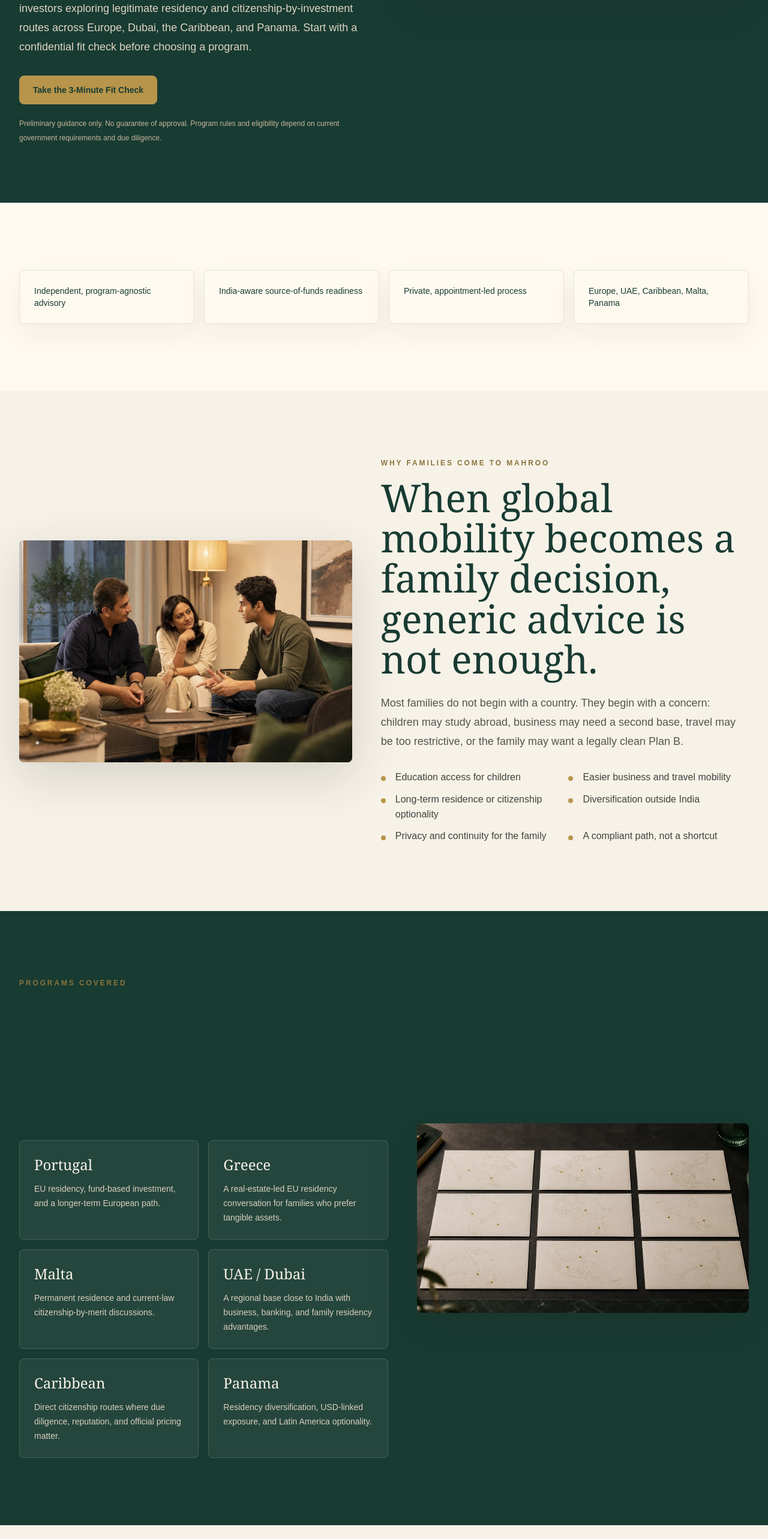
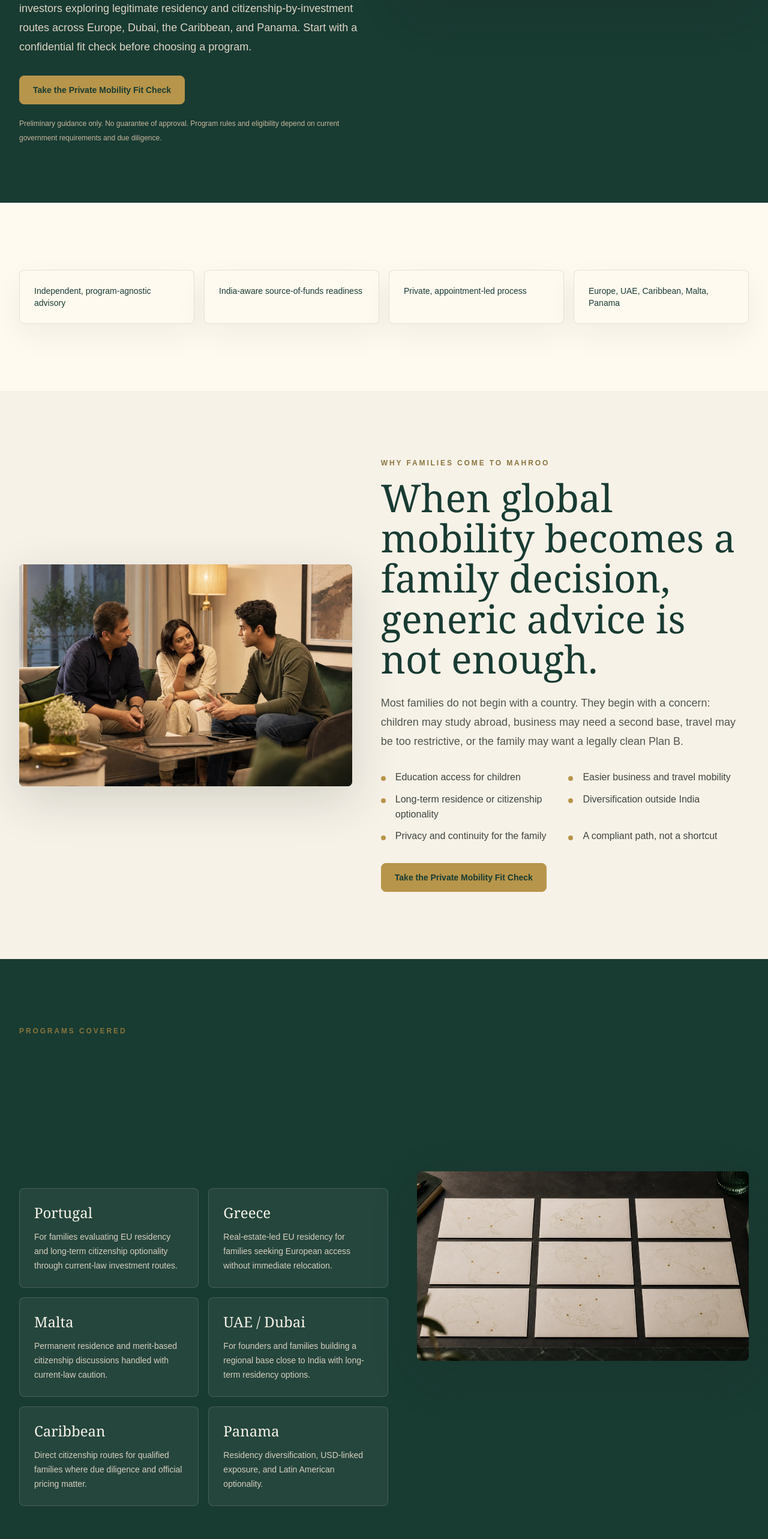
Before and after one commit to iamshravan18/mahroo, a Next.js app: page / in a window 1280 px wide. Shown: the part 780-3346 px from the top of the page at 60% size. Built offline with nearby package versions, Linux system fonts and the light colour scheme.

Commit message:
fix: address launch funnel audit

```diff
--- a/app/components.tsx
+++ b/app/components.tsx
@@ -40,7 +40,7 @@ export function Footer() {
         </div>
         <div className="text-sm leading-8 text-[#d8cfbf]">
           <Link className="block" href="/fit-check">Private Mobility Fit Check</Link>
-          <Link className="block" href="/consultation">Private Consultation</Link>
+          <Link className="block" href="/consultation">Confidential Consultation</Link>
           <Link className="block" href="/privacy">Privacy and Disclaimer</Link>
         </div>
         <div className="text-sm leading-7 text-[#d8cfbf]">
@@ -118,10 +118,10 @@ export function CTAGroup() {
   return (
     <div className="mt-8 flex flex-col gap-3 sm:flex-row">
       <Link href="/fit-check" className="btn">
-        Take the 3-Minute Fit Check
+        Take the Private Mobility Fit Check
       </Link>
       <Link href="/consultation" className="btn btn-secondary">
-        Book a Private Consultation
+        Request a Confidential Consultation
       </Link>
     </div>
   );
--- a/app/consultation/consultation-form.tsx
+++ b/app/consultation/consultation-form.tsx
@@ -147,7 +147,7 @@ export function ConsultationForm() {
       ) : null}
 
       <button className="btn mt-8 w-full sm:w-auto" disabled={status === "submitting"} type="submit">
-        {status === "submitting" ? "Sending qualifier..." : "Submit Private Qualifier"}
+        {status === "submitting" ? "Sending qualifier..." : "Request a Confidential Consultation"}
       </button>
     </form>
   );
--- a/app/data.ts
+++ b/app/data.ts
@@ -170,12 +170,12 @@ export const imageAssets: ImageAsset[] = [
 ];
 
 export const programs = [
-  ["Portugal", "EU residency, fund-based investment, and a longer-term European path."],
-  ["Greece", "A real-estate-led EU residency conversation for families who prefer tangible assets."],
-  ["Malta", "Permanent residence and current-law citizenship-by-merit discussions."],
-  ["UAE / Dubai", "A regional base close to India with business, banking, and family residency advantages."],
-  ["Caribbean", "Direct citizenship routes where due diligence, reputation, and official pricing matter."],
-  ["Panama", "Residency diversification, USD-linked exposure, and Latin America optionality."],
+  ["Portugal", "For families evaluating EU residency and long-term citizenship optionality through current-law investment routes."],
+  ["Greece", "Real-estate-led EU residency for families seeking European access without immediate relocation."],
+  ["Malta", "Permanent residence and merit-based citizenship discussions handled with current-law caution."],
+  ["UAE / Dubai", "For founders and families building a regional base close to India with long-term residency options."],
+  ["Caribbean", "Direct citizenship routes for qualified families where due diligence and official pricing matter."],
+  ["Panama", "Residency diversification, USD-linked exposure, and Latin American optionality."],
 ];
 
 export const results: ResultSegment[] = [
@@ -193,7 +193,7 @@ export const results: ResultSegment[] = [
       "How many family members must be included",
       "Whether your Indian source-of-funds file is ready",
     ],
-    cta: "Request a Private Europe Options Review",
+    cta: "Request a Confidential Consultation",
     qualified: true,
   },
   {
@@ -227,7 +227,7 @@ export const results: ResultSegment[] = [
       "Due diligence and source-of-funds readiness",
       "Whether donation or real estate is appropriate",
     ],
-    cta: "Book a Citizenship Route Review",
+    cta: "Request a Confidential Citizenship Review",
     qualified: true,
   },
   {
@@ -261,7 +261,7 @@ export const results: ResultSegment[] = [
       "Indian compliance and source-of-funds readiness",
       "Sequencing what to do now, next, and later",
     ],
-    cta: "Request a Private Strategy Call",
+    cta: "Request a Confidential Strategy Call",
     qualified: true,
   },
   {
@@ -295,7 +295,7 @@ export const results: ResultSegment[] = [
       "Review whether licensed counsel is required",
       "Decide if a formal application should wait",
     ],
-    cta: "Submit Private Review Qualifier",
+    cta: "Request a Confidential Manual Review",
     qualified: false,
   },
 ];
@@ -354,6 +354,7 @@ export const fitCheckQuestions: FitCheckQuestion[] = [
       { label: "USD 350k-600k", value: "350-600" },
       { label: "USD 600k-1M", value: "600-1000" },
       { label: "USD 1M+", value: "1000-plus" },
+      { label: "Prefer to discuss privately", value: "private-budget" },
     ],
   },
   {
--- a/app/fit-check/fit-check-form.tsx
+++ b/app/fit-check/fit-check-form.tsx
@@ -74,6 +74,7 @@ export function FitCheckForm({ resultLabels }: { resultLabels: ResultLabel[] })
   const router = useRouter();
   const [answers, setAnswers] = useState<Answers>({});
   const [contact, setContact] = useState<Contact>(initialContact);
+  const [consent, setConsent] = useState(false);
   const [status, setStatus] = useState<"idle" | "submitting" | "error">("idle");
 
   const answeredCount = Object.keys(answers).length;
@@ -88,7 +89,7 @@ export function FitCheckForm({ resultLabels }: { resultLabels: ResultLabel[] })
 
   async function submitFitCheck(event: React.FormEvent<HTMLFormElement>) {
     event.preventDefault();
-    if (!isComplete || !contactComplete || status === "submitting") {
+    if (!isComplete || !contactComplete || !consent || status === "submitting") {
       return;
     }
 
@@ -208,14 +209,26 @@ export function FitCheckForm({ resultLabels }: { resultLabels: ResultLabel[] })
           </div>
         </fieldset>
 
+        <label className="flex items-start gap-3 rounded-lg border border-[#b7954a]/30 bg-[#fffaf0] p-4 text-sm leading-6 text-[#52564f]">
+          <input
+            className="mt-1 accent-[#183b32]"
+            checked={consent}
+            required
+            type="checkbox"
+            onChange={(event) => setConsent(event.target.checked)}
+          />
+          I consent to Mahroo reviewing these answers to prepare my private result brief.
+          No partial quiz data is submitted before this step.
+        </label>
+
         {status === "error" ? (
           <p className="rounded-lg border border-[#b7954a]/40 bg-[#fffaf0] p-4 text-sm text-[#6a562a]">
             The submission did not go through. Please check the fields and try again.
           </p>
         ) : null}
 
-        <button className="btn w-full sm:w-auto" disabled={!isComplete || !contactComplete || status === "submitting"} type="submit">
-          {status === "submitting" ? "Preparing your result..." : "Show My Private Result"}
+        <button className="btn w-full sm:w-auto" disabled={!isComplete || !contactComplete || !consent || status === "submitting"} type="submit">
+          {status === "submitting" ? "Preparing your result..." : "Obtain My Private Result"}
         </button>
       </div>
     </form>
--- a/app/page.tsx
+++ b/app/page.tsx
@@ -88,6 +88,9 @@ export default function Home() {
                   <div key={item} className="check-item">{item}</div>
                 ))}
               </div>
+              <Link className="btn mt-8" href="/fit-check">
+                Take the Private Mobility Fit Check
+              </Link>
             </div>
           </div>
         </Section>
@@ -156,6 +159,7 @@ export default function Home() {
         </Section>
 
         <Section>
+          <div>
             <div className="grid gap-8 lg:grid-cols-2">
               <div className="soft-card">
                 <h2 className="font-serif text-3xl text-[#183b32]">Good fit</h2>
@@ -178,6 +182,15 @@ export default function Home() {
                 ].map((item) => <p className="check-item mt-4" key={item}>{item}</p>)}
               </div>
             </div>
+            <div className="mt-9 rounded-lg border border-[#b7954a]/30 bg-[#fffaf0] p-7 text-center">
+              <p className="font-serif text-3xl text-[#183b32]">
+                If you are in the good-fit column, start with a private fit check.
+              </p>
+              <Link className="btn mt-5" href="/fit-check">
+                Take the Private Mobility Fit Check
+              </Link>
+            </div>
+          </div>
         </Section>
 
         <Section id="faq" tone="white">
@@ -190,6 +203,18 @@ export default function Home() {
                 <p>{answer}</p>
               </details>
             ))}
+          </div>
+          <div className="mt-10 rounded-lg border border-[#b7954a]/30 bg-[#f7f2e8] p-7">
+            <h3 className="font-serif text-3xl text-[#183b32]">
+              Still comparing options?
+            </h3>
+            <p className="mt-3 max-w-2xl leading-7 text-[#52564f]">
+              The Private Mobility Fit Check is the cleanest starting point before
+              any country, cost, or calendar conversation.
+            </p>
+            <Link className="btn mt-5" href="/fit-check">
+              Take the Private Mobility Fit Check
+            </Link>
           </div>
         </Section>
 
```
Lines whose indentation alone changed are shown as unchanged.
